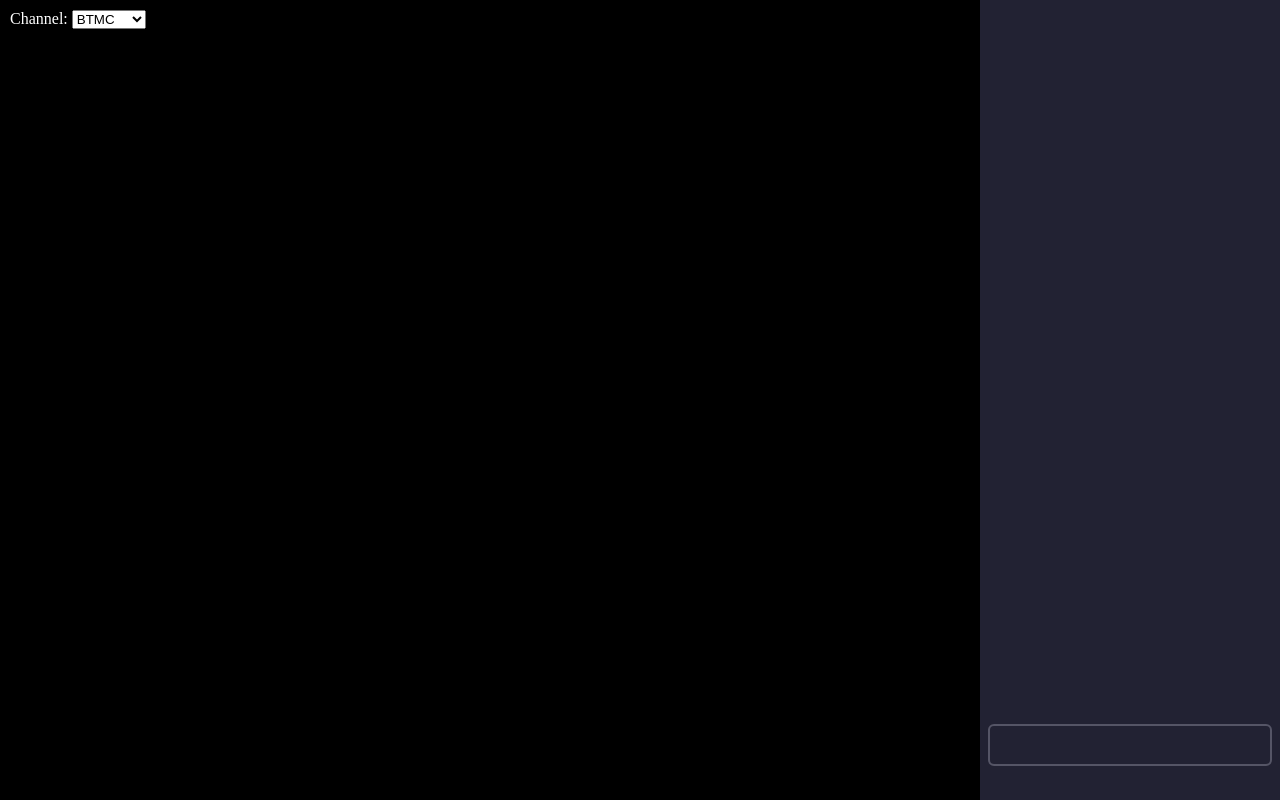
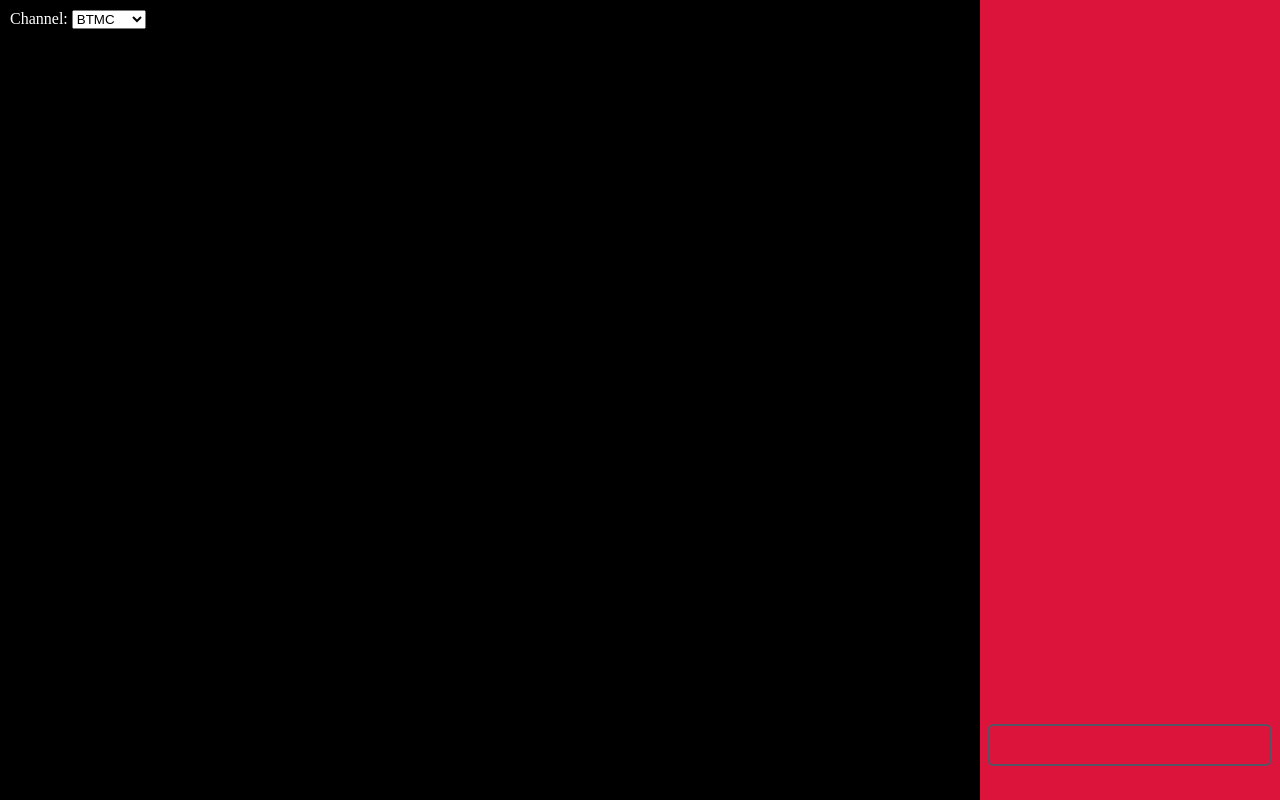
Before and after one commit to CaptSiro/pasterino, a website built with webpack: page test-env/index.html in a window 1280 px wide. Built offline with nearby package versions, Linux system fonts and the light colour scheme; files whose address does not match are found by name.

Commit message:
Finally, injecting css into webpage... No more Component.style.ts bs

```diff
--- a/package.json
+++ b/package.json
@@ -5,7 +5,7 @@
   "main": "index.js",
   "scripts": {
     "build": "webpack --config webpack/webpack.config.js",
-    "dev": "npm run build && @powershell copy ./dist/main.js ./test-env/dist/main.js",
+    "dev": "npm run build && @powershell copy ./dist/main.js ./test-env/dist/main.js && @powershell copy ./dist/style.css ./test-env/dist/style.css",
     "dev:watch": "nodemon -e ts -x \"npm run dev\""
   },
   "repository": {
--- /dev/null
+++ b/public/style.css
@@ -0,0 +1,3 @@
+div {
+    background-color: crimson !important;
+}
--- a/test-env/index.html
+++ b/test-env/index.html
@@ -57,7 +57,9 @@
             white-space: nowrap;
         }
     </style>
+
     <script src="./dist/main.js"></script>
+    <link rel="stylesheet" href="./dist/style.css">
 </head>
 <body>
     <label>
```
Also changed, not shown: public/manifest.json.
